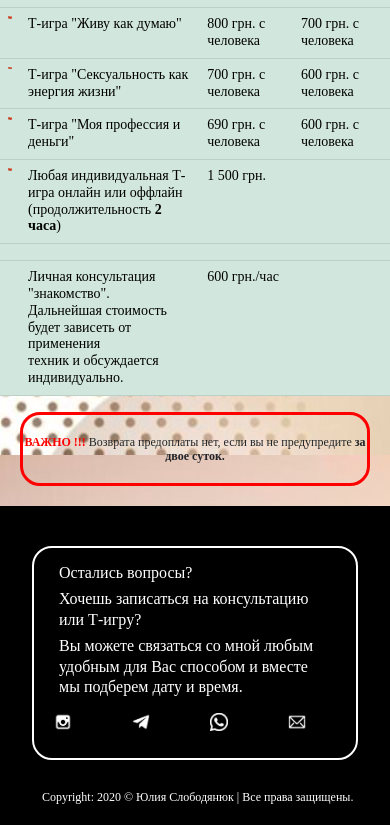
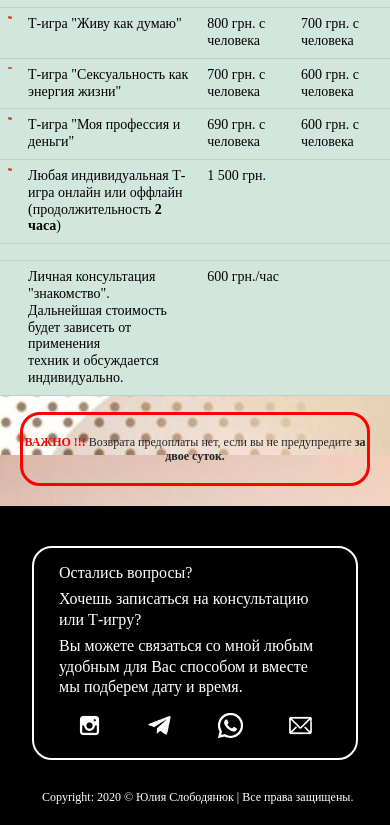
Before and after one commit to ashka-dp-ua/s-juli, a plain HTML site: page price.html in a window 390 px wide. Shown: the part 432-1257 px from the top of the page. Drawn offline with Linux system fonts and the light colour scheme; a web font is replaced by a local one.

Commit message:
Add files via upload

```diff
--- a/css/style.css
+++ b/css/style.css
@@ -570,7 +570,6 @@ footer {
 	margin: 5px;
 }
 .soc-icons-footer {
-	margin-left: 35px;
 	justify-content: center;
 }
 .soc-icons-footer a {
@@ -579,10 +578,6 @@ footer {
 	line-height: 25px;
 	background-color: #000;
 	justify-content: flex-start;
-	margin: 10px 30px;
-}
-.soc-icons-footer a:first-child {
-	margin-left: 0;
 }
 .soc-icons-footer a:hover {
 	transform: scale(1.4);
@@ -596,10 +591,36 @@ footer {
 /* ----------------------- */
 /* MEDIA QUERIES */
 
+@media (min-width: 767px) {
+	.soc-icons-footer {
+		margin-left: 35px;
+	}
+	.soc-icons-footer a {
+		margin: 10px 30px;
+	}
+	.soc-icons-footer a:first-child {
+		margin-left: 0;
+	}
+}
 @media (max-width: 767px) {
+	.soc-icons-footer {
+		margin-left: 10px;
+	}
+	.soc-icons-footer a {
+		width: 25px;
+		height: 25px;
+		line-height: 25px;
+		background-color: #000;
+		justify-content: flex-start;
+		margin: 10px 10px;
+	}
+
+
+
 	.soc-icons-footer {
 		display: flex;
 		align-items:center;
+		/* text-align: center; */
 		justify-content: space-around;
 		margin: auto;
 	}
```
